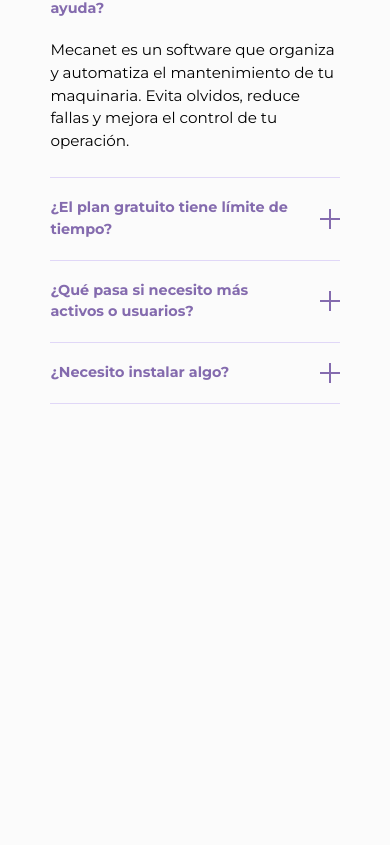
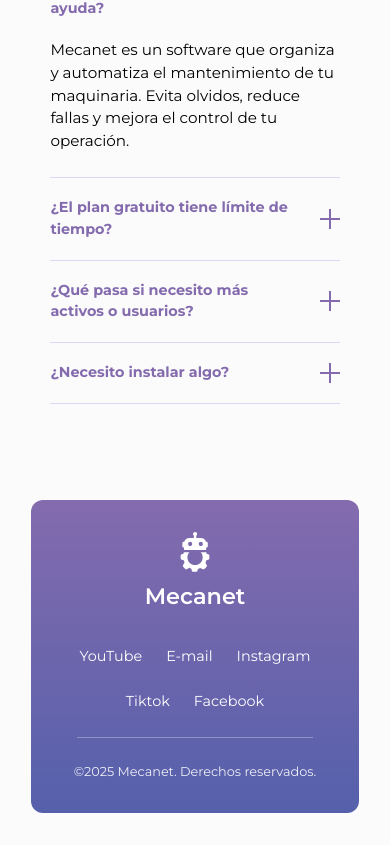
Before and after one commit to wiwitech1/mecanet-l4nding-page, a Vue app: page / in a window 390 px wide. Shown: the part 7044-7889 px from the top of the page. Before the commit the page ends 7512 px from the top, so only its background shows below. Built offline with nearby package versions, Linux system fonts and the light colour scheme.

Commit message:
feat(footer): scaffold Footer component

```diff
--- /dev/null
+++ b/src/components/common/FooterComponent.vue
@@ -0,0 +1,162 @@
+<template>
+  <footer class="footer">
+    <div class="footer-content">
+      <div class="logo-container">
+        <img src="@/assets/images/logo-white.svg" alt="Mecanet Logo" class="footer-logo" />
+        <h2 class="footer-title">Mecanet</h2>
+      </div>
+
+      <div class="footer-links">
+        <a href="https://youtube.com" target="_blank" rel="noopener noreferrer" class="footer-link"
+          >YouTube</a
+        >
+        <a href="mailto:info@mecanet.com" class="footer-link">E-mail</a>
+        <a
+          href="https://instagram.com"
+          target="_blank"
+          rel="noopener noreferrer"
+          class="footer-link"
+          >Instagram</a
+        >
+        <a href="https://tiktok.com" target="_blank" rel="noopener noreferrer" class="footer-link"
+          >Tiktok</a
+        >
+        <a href="https://facebook.com" target="_blank" rel="noopener noreferrer" class="footer-link"
+          >Facebook</a
+        >
+      </div>
+
+      <div class="footer-divider"></div>
+
+      <div class="footer-copyright">©2025 Mecanet. Derechos reservados.</div>
+    </div>
+  </footer>
+</template>
+
+<script setup lang="ts"></script>
+
+<style scoped>
+.footer {
+  width: 100%;
+  background: linear-gradient(to bottom, var(--color-primary-1), var(--color-primary-2));
+  border-radius: 20px;
+  padding: 3rem 2rem;
+  margin: 2em 0;
+  color: white;
+}
+
+.footer-content {
+  display: flex;
+  flex-direction: column;
+  align-items: center;
+  max-width: 1200px;
+  margin: 0 auto;
+}
+
+.logo-container {
+  display: flex;
+  flex-direction: column;
+  align-items: center;
+  margin-bottom: 2rem;
+}
+
+.footer-logo {
+  width: 60px;
+  height: 60px;
+  margin-bottom: 0.5rem;
+}
+
+.footer-title {
+  font-size: 1.8rem;
+  font-weight: 600;
+  margin: 0;
+  color: white;
+}
+
+.footer-links {
+  display: flex;
+  justify-content: center;
+  flex-wrap: wrap;
+  gap: 3rem;
+  margin-bottom: 2rem;
+  width: 100%;
+}
+
+.footer-link {
+  color: white;
+  text-decoration: none;
+  font-size: 1rem;
+  position: relative;
+  transition: opacity 0.3s ease;
+}
+
+.footer-link:hover {
+  opacity: 0.8;
+}
+
+.footer-divider {
+  width: 80%;
+  height: 1px;
+  background-color: rgba(255, 255, 255, 0.3);
+  margin-bottom: 1.5rem;
+}
+
+.footer-copyright {
+  font-size: 0.9rem;
+  opacity: 0.9;
+  text-align: center;
+}
+
+/* Responsive */
+@media (max-width: 768px) {
+  .footer {
+    padding: 2.5rem 1.5rem;
+    border-radius: 15px;
+  }
+
+  .footer-links {
+    gap: 2rem;
+    flex-direction: row;
+    justify-content: center;
+    flex-wrap: wrap;
+  }
+
+  .footer-logo {
+    width: 50px;
+    height: 50px;
+  }
+
+  .footer-title {
+    font-size: 1.6rem;
+  }
+}
+
+@media (max-width: 480px) {
+  .footer {
+    padding: 2rem 1rem;
+    border-radius: 12px;
+  }
+
+  .footer-links {
+    gap: 1.5rem;
+    margin-bottom: 1.5rem;
+  }
+
+  .footer-link {
+    font-size: 0.9rem;
+  }
+
+  .footer-logo {
+    width: 40px;
+    height: 40px;
+  }
+
+  .footer-title {
+    font-size: 1.4rem;
+  }
+
+  .footer-copyright {
+    font-size: 0.8rem;
+  }
+}
+</style>
--- a/src/views/LandingView.vue
+++ b/src/views/LandingView.vue
@@ -6,6 +6,7 @@
     <BenefitsComponent />
     <PlansComponent />
     <FAQComponent />
+    <FooterComponent />
   </div>
 </template>
 
@@ -16,6 +17,7 @@
 import BenefitsComponent from '@/components/landing/BenefitsComponent.vue'
 import PlansComponent from '@/components/landing/PlansComponent.vue'
 import FAQComponent from '@/components/landing/FAQComponent.vue'
+import FooterComponent from '@/components/common/FooterComponent.vue'
 </script>
 
 <style scoped>
```
